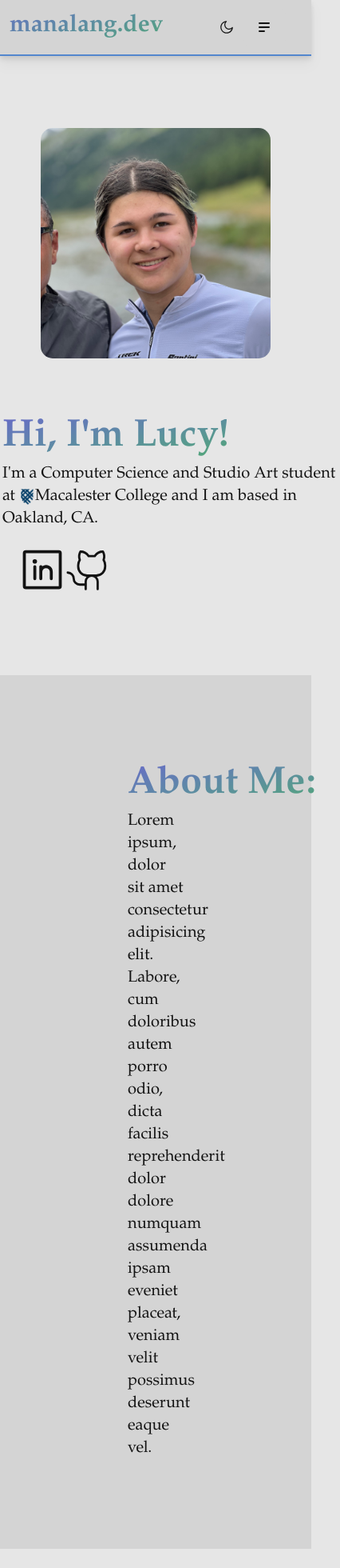
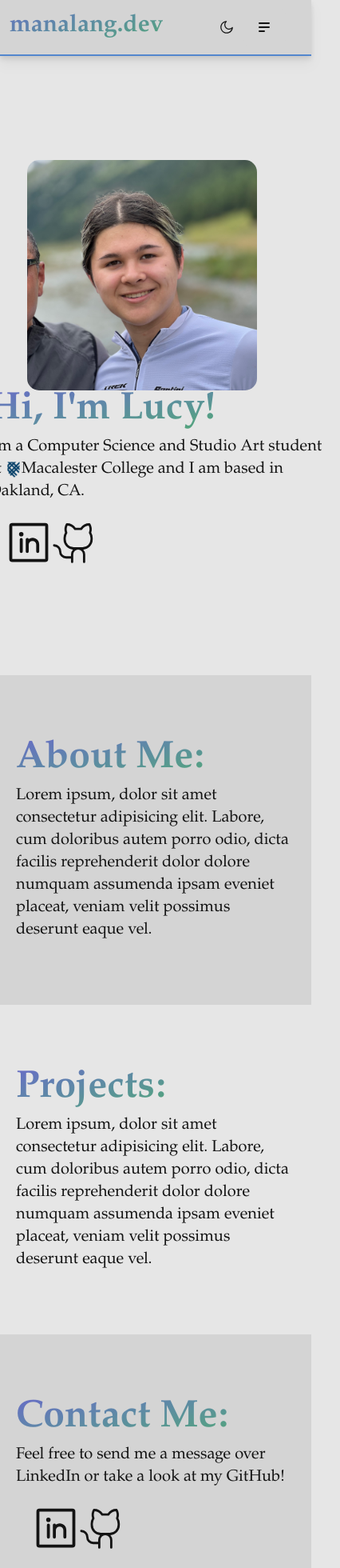
Before and after one commit to LucyManalang/my-website, a Next.js app: page / in a window 390 px wide. Shown: the top 1960 px of the page at 80% size, 426 px wide, since content can reach past the window. Built offline with nearby package versions, Linux system fonts and the light colour scheme.

Commit message:
mobile mode working

```diff
--- a/src/pages/index.tsx
+++ b/src/pages/index.tsx
@@ -130,7 +130,7 @@ const App = () => {
             />
           </div>
         </div>
-        <div id="about-me" className="px-40 py-28 bg-base-200">
+        <div id="about-me" className="section px-40 py-28 bg-base-200">
           <h1>About Me:</h1> <br />
           <p>
             Lorem ipsum, dolor sit amet consectetur adipisicing elit. Labore,
@@ -139,7 +139,7 @@ const App = () => {
             possimus deserunt eaque vel.
           </p>
         </div>
-        <div id="projects" className="px-40 py-28">
+        <div id="projects" className="section px-40 py-28">
           <h1>Projects:</h1> <br />
           <p>
             Lorem ipsum, dolor sit amet consectetur adipisicing elit. Labore,
@@ -148,7 +148,7 @@ const App = () => {
             possimus deserunt eaque vel.
           </p>
         </div>
-        <div id="contact" className="px-40 py-28 bg-base-200">
+        <div id="contact" className="section px-40 py-28 bg-base-200">
           <h1>Contact Me:</h1>
           <p>
             Feel free to send me a message over LinkedIn or take a look at my
--- a/src/styles/globals.css
+++ b/src/styles/globals.css
@@ -16,8 +16,10 @@ p {
 
 @media screen and (max-width: 984px) {
   #hero {
-    padding-top: 10rem;
+    padding: 7rem 1.25rem 1.25rem 1.25rem;
     justify-content: center !important;
+    flex-direction: column-reverse;
+    align-items: center;
   }
 
   #nav-mobile {
@@ -30,6 +32,10 @@ p {
     width: 0px !important;
     height: 60px !important;
   }
+
+  .section {
+    padding: 5rem 1.25rem 5rem 1.25rem !important;
+  }
 }
 
 #nav-mobile {
```
